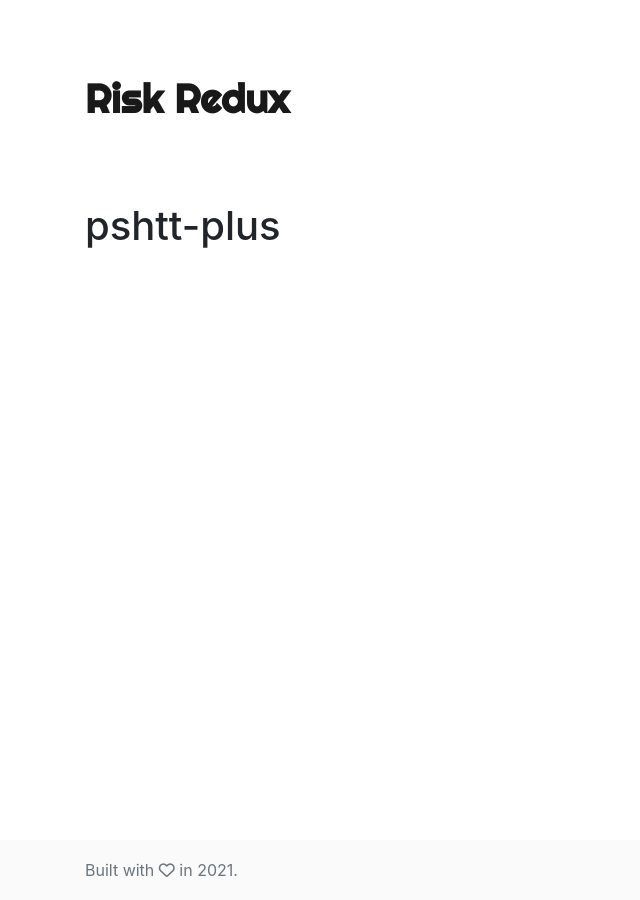
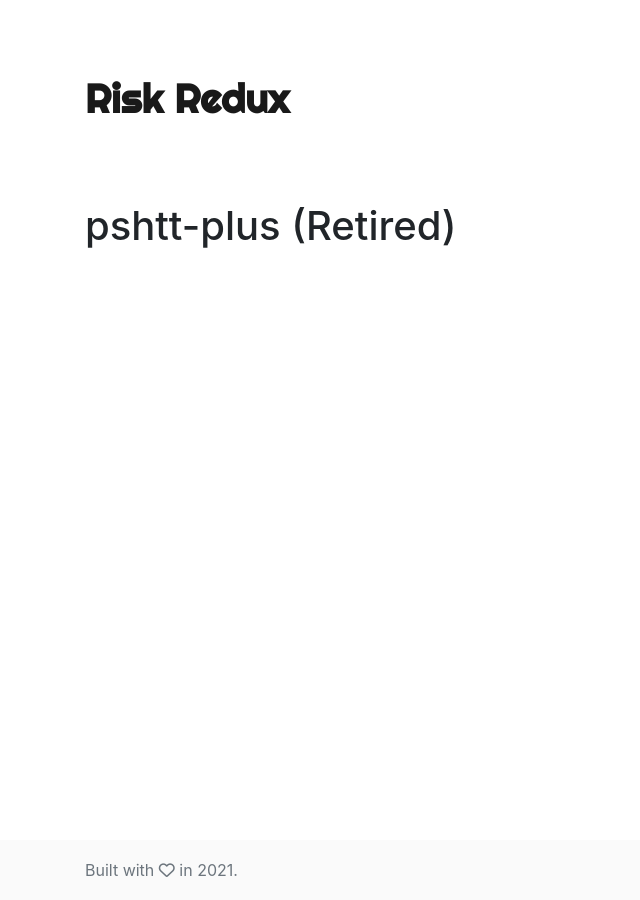
Before and after one commit to risk-redux/risk-redux.github.io, a Jekyll site: the page built from _projects/pshtt-plus.markdown, in a window 1280 px wide. Shown: the whole page, without its empty margins (0-640 px from the left). Built offline with Jekyll 4.4.1, drawn with Linux system fonts in a browser that asks for light colours; nearby versions of some CDN libraries; library files that are not in the unit come from our copies.

Commit message:
Retired pshtt-plus.

```diff
--- a/_projects/pshtt-plus.markdown
+++ b/_projects/pshtt-plus.markdown
@@ -1,6 +1,6 @@
 ---
 layout: post
-title:  "pshtt-plus"
+title:  "pshtt-plus (Retired)"
 app_url: "https://pshtt-plus.risk-redux.io"
 thumbnail: /images/pshtt-plus.png
 tags:
```
Also changed, not shown: images/typist.png, 1 other file.
